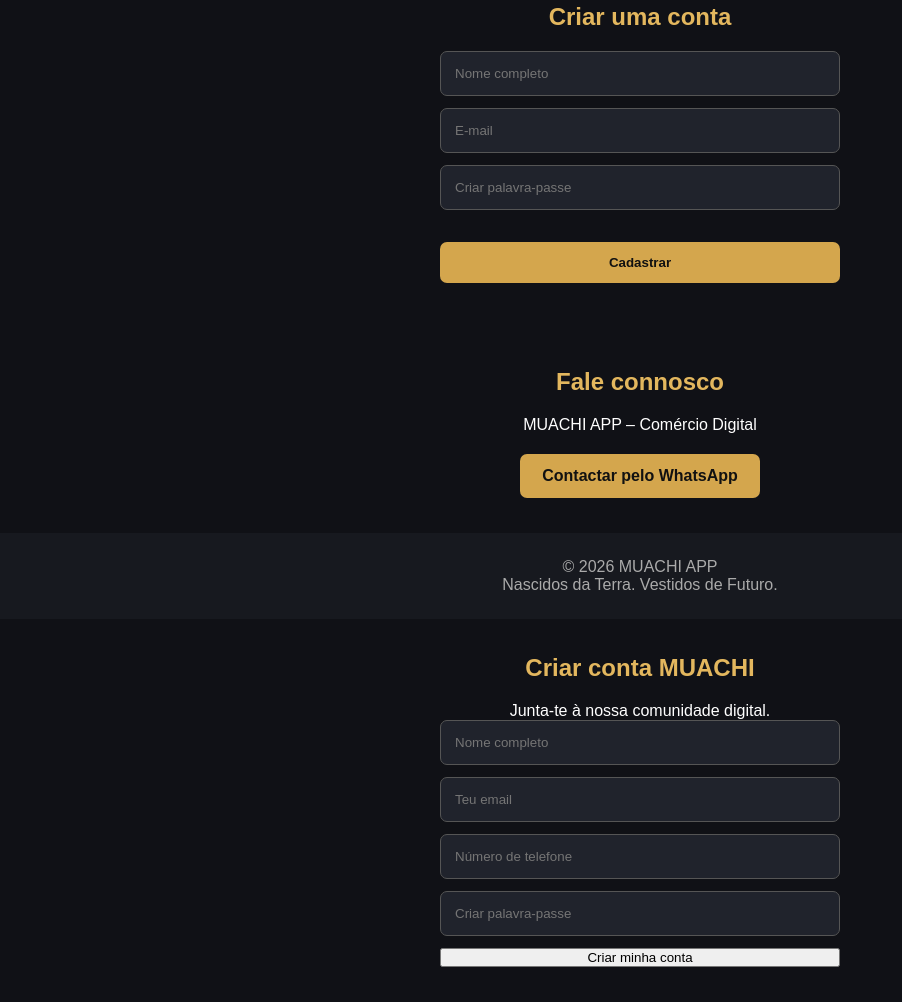
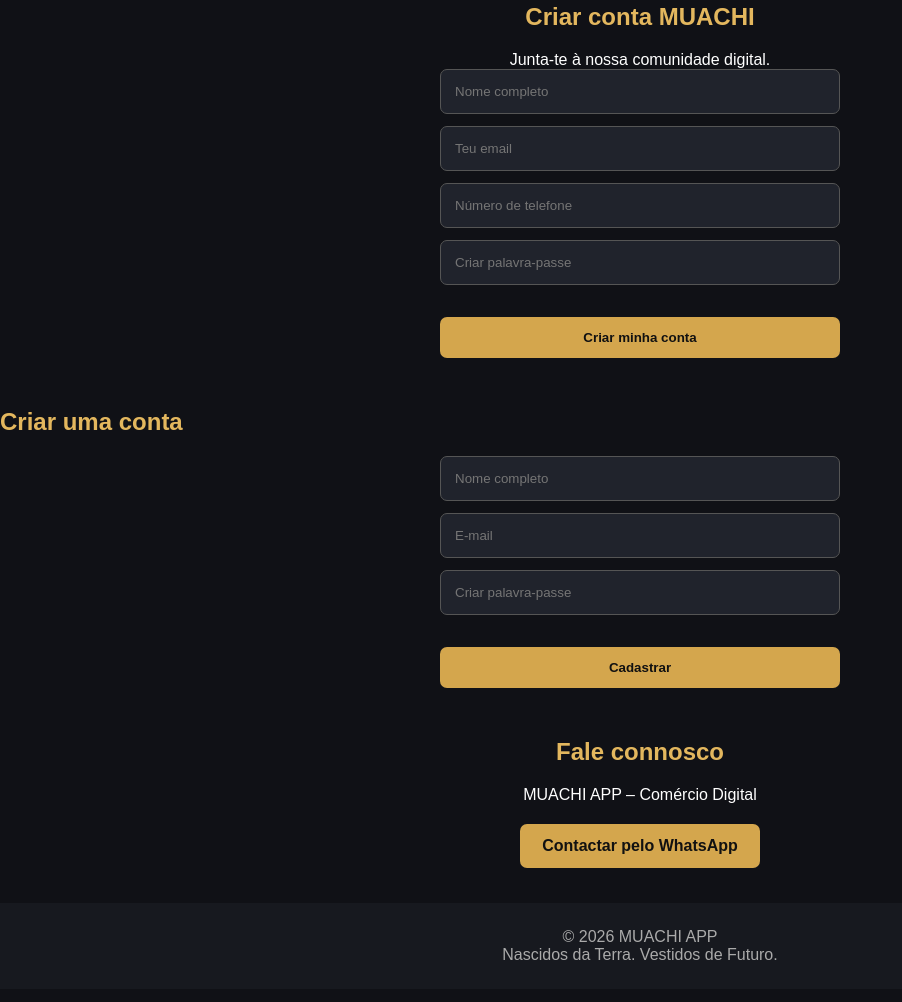
Before and after one commit to muachiapp/muachi-app, a plain HTML site: page index.html in a window 1280 px wide. Shown: the part 688-1690 px from the top of the page, without its empty margins (0-902 px from the left). Drawn offline with Linux system fonts and the light colour scheme.

Commit message:
Add registration section with form in index.html

```diff
--- a/index.html
+++ b/index.html
@@ -73,7 +73,33 @@ Compra, vende e descobre oportunidades.</p>
 </div>
 </section>
 
+
 <section id="cadastro">
+  <h2>Criar conta MUACHI</h2>
+  <p>Junta-te à nossa comunidade digital.</p>
+
+  <form id="formCadastro" onsubmit="cadastrar(event)">
+    <input type="text" id="nome"
+      placeholder="Nome completo" required>
+
+    <input type="email" id="email"
+      placeholder="Teu email" required>
+
+    <input type="tel" id="telefone"
+      placeholder="Número de telefone" required>
+
+    <input type="password" id="senha"
+      placeholder="Criar palavra-passe"
+      minlength="6" required>
+
+    <button class="btn" type="submit">
+      Criar minha conta
+    </button>
+  </form>
+
+  <p id="mensagem" style="margin-top:15px;color:#e3b75e"></p>
+</section>
+
 <h2>Criar uma conta</h2>
 <form onsubmit="cadastrar(event)">
 <input id="nome" type="text" placeholder="Nome completo" required>
@@ -106,22 +132,3 @@ document.getElementById("mensagem").textContent=
 
 </body>
 </html>
-
-<section id="cadastro" class="cadastro">
-  <h2>Criar conta MUACHI</h2>
-  <p>Junta-te à nossa comunidade digital.</p>
-
-  <form id="formCadastro">
-    <input type="text" id="nome" placeholder="Nome completo" required>
-
-    <input type="email" id="email" placeholder="Teu email" required>
-
-    <input type="tel" id="telefone" placeholder="Número de telefone" required>
-
-    <input type="password" id="senha" placeholder="Criar palavra-passe" minlength="6" required>
-
-    <button type="submit">Criar minha conta</button>
-  </form>
-
-  <p id="mensagemCadastro"></p>
-</section>
```
